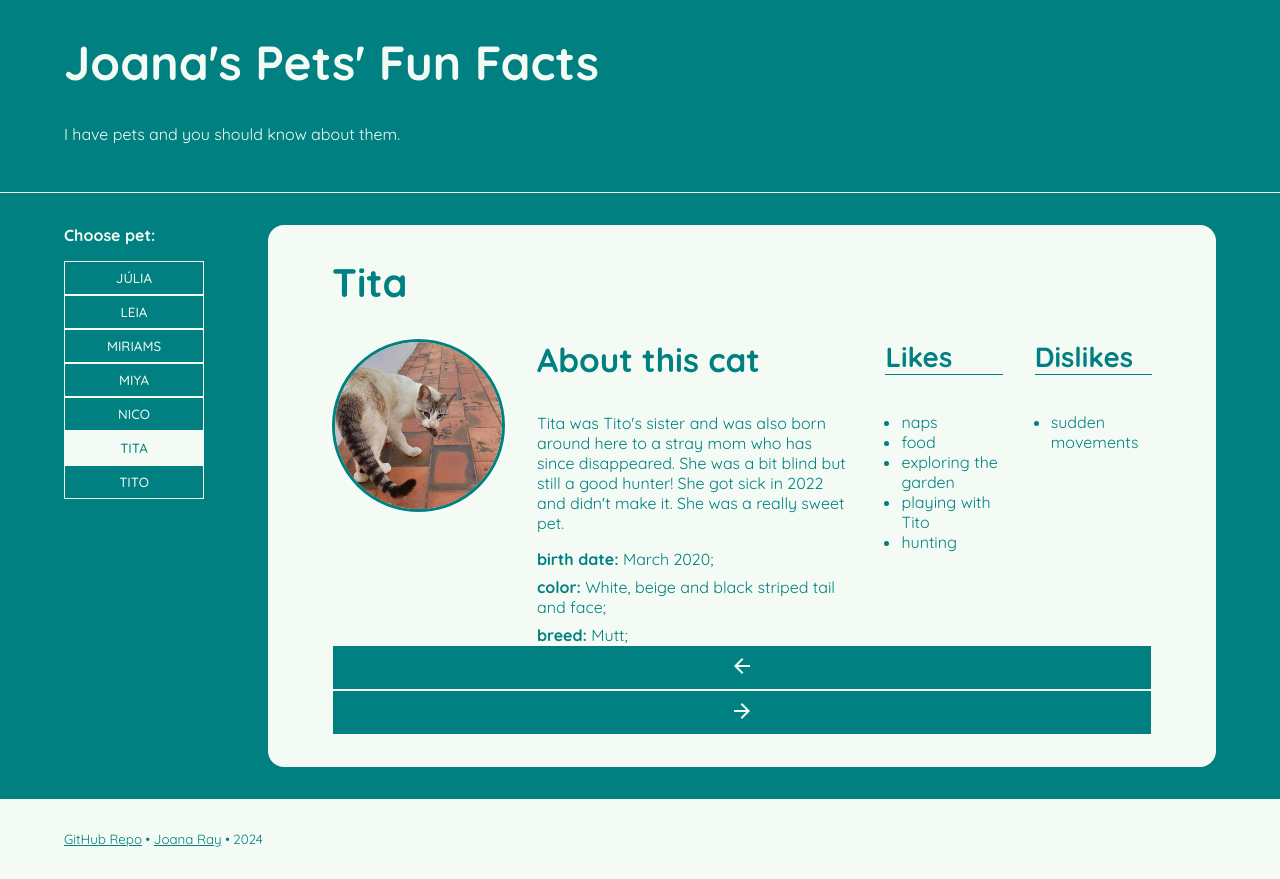
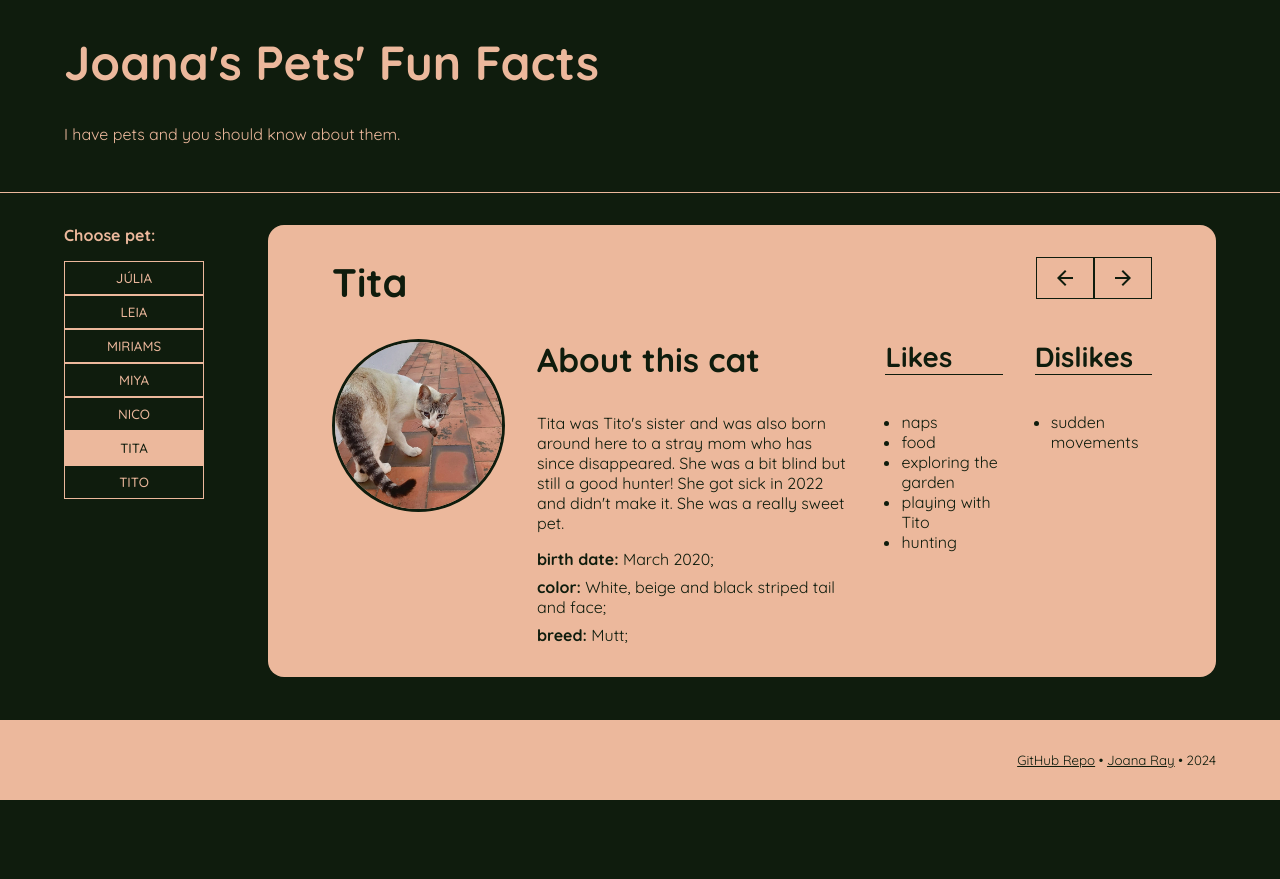
Before and after one commit to joanaray/joanas-pets-fun-facts, a React (Create React App) app: page / in a window 1280 px wide. After the commit the page ends 800 px from the top, so only its background shows below. Built offline with nearby package versions, Linux system fonts and the light colour scheme.

Commit message:
Styles sheet
Cleaned up the styles sheet and styled the nav component.

```diff
--- a/src/styles.css
+++ b/src/styles.css
@@ -1,11 +1,8 @@
 :root {
-  /*--color-main: hsl(180, 100%, 25%);  #008080 */
-  /*--color-main--lighter: hsl(180, 20%, 75%);  #b3cccc */
-  /*--color-alt: hsl(128, 50%, 97%);  #f3fbf4 */
-
-  --color-main: hsl(128, 50%, 97%);
-  --color-main--darker: hsl(128, 20%, 87%);
-  --color-alt: hsl(180, 100%, 25%);
+  --color-main: hsl(21, 68%, 77%); /* #ecb79b */
+  --color-main--lighter: hsl(21, 63%, 80%);
+  --color-main--darker: hsl(21, 28%, 52%);
+  --color-alt: hsl(112, 38%, 8%); /* #0e1b0c */
 
   --font-main: "Quicksand", sans-serif;
   height: 100%;
@@ -56,7 +53,9 @@ main > .content {
 footer {
   background-color: var(--color-main);
   color: var(--color-alt);
+  text-align: right;
 }
+
 /** -- TYPOGRAPHY -- **/
 :where(h1, h2, h3, h4, h5, h6, p):only-child {
   margin: 0;
@@ -93,6 +92,20 @@ small,
 .x-small {
   font-size: 0.694em;
 }
+.material-symbols-outlined {
+  font-family: "Material Symbols Outlined";
+  font-weight: normal;
+  font-style: normal;
+  font-size: 24px; /* Preferred icon size */
+  display: inline-block;
+  line-height: 1;
+  text-transform: none;
+  letter-spacing: normal;
+  word-wrap: normal;
+  white-space: nowrap;
+  direction: ltr;
+}
+
 /** -- ELEMENTS -- **/
 a {
   color: var(--color-main);
@@ -124,7 +137,7 @@ button.active {
 }
 button:hover {
   background-color: var(--color-main--darker);
-  color: var(--color-alt);
+  color: var(--color-main--lighter);
   border-color: var(--color-main--darker);
 }
 
@@ -165,7 +178,7 @@ button:hover {
   display: flex;
   align-items: center;
   justify-content: center;
-  background-color: var(--color-main--darker);
+  background-color: var(--color-main--lighter);
 }
 .pet-card figure img {
   width: 100%;
@@ -189,6 +202,25 @@ button:hover {
 .pet-card .pet-prefs ul {
   margin: 0;
   padding-left: 1rem;
+}
+
+/* - PET NAV - */
+nav {
+  margin-top: 2rem;
+  display: flex;
+  justify-content: space-between;
+}
+nav button {
+  width: auto;
+  border-radius: 100%;
+  border: 1px solid var(--color-alt);
+  aspect-ratio: 1;
+  background-color: var(--color-main);
+  color: var(--color-alt);
+}
+nav button:hover {
+  border-color: var(--color-alt);
+  background-color: var(--color-alt);
 }
 
 /** -- MEDIA QUERIES -- **/
@@ -226,6 +258,17 @@ button:hover {
     width: calc(50% - 1rem);
     flex-grow: 1;
   }
+  nav {
+    position: absolute;
+    top: calc(-2rem - 1px);
+    right: -1px;
+  }
+  nav button {
+    border-radius: 0;
+    aspect-ratio: initial;
+    display: flex;
+    align-items: center;
+  }
 }
 @media screen and (min-width: 1240px) {
   header,
@@ -246,4 +289,8 @@ button:hover {
   .pet-prefs {
     width: 13%;
   }
+  nav {
+    top: 0;
+    right: 4rem;
+  }
 }
```
